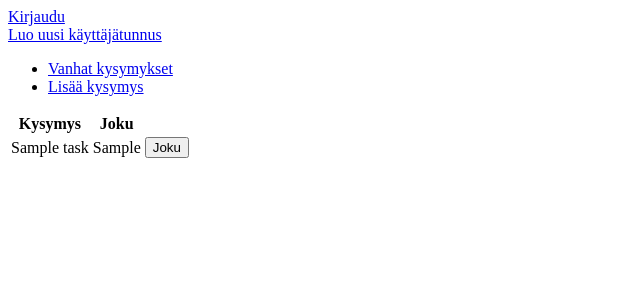
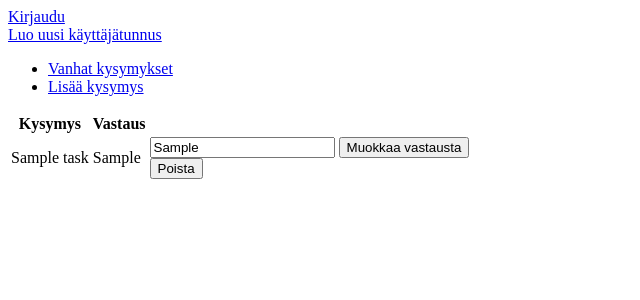
Before and after one commit to pe5/Usein-kysytyt-kysymykset, a Flask app: page /tasks in a window 1280 px wide. Shown: the top 300 px of the page, without its empty margins (0-640 px from the left). Run offline with Flask 2, Linux system fonts and the light colour scheme; tables that the repository leaves empty hold one stand-in row (values such as "Sample post").

Commit message:
muokkaus ja poistomahdollisuudet lisätty myös näkymään

```diff
--- a/application/templates/tasks/list.html
+++ b/application/templates/tasks/list.html
@@ -4,7 +4,7 @@
   <table>
     <tr>
       <th>Kysymys</th>
-      <th>Joku</th>
+      <th>Vastaus</th>
       <th></th>
     </tr>
     {% for task in tasks %}
@@ -12,9 +12,15 @@
       <td>{{ task.name }}</td>
       <td>{{ task.done }}</td>
       <td>
-	<form method="POST" action="{{ url_for('tasks_set_done', task_id=task.id) }}">
-	  <input type="submit" value="Joku"/>
+	<form method="POST" action="{{ url_for('tasks_set_done') }}">
+          <input type="hidden" value="{{task.done}}" name="vanha">
+          <input type="text" value="{{task.done}}" name="uusi">
+	  <input type="submit" value="Muokkaa vastausta"/>
 	</form>
+        <form method="POST" action="{{ url_for('delete') }}">
+          <input type="hidden" value="{{task.id}}" name="id">
+          <input type="submit" value="Poista">
+        </form>
       </td>
     </tr>
     {% endfor %}
--- a/application/templates/tasks/new.html
+++ b/application/templates/tasks/new.html
@@ -32,4 +32,4 @@
 	</td>
       </tr>
   </form>
-  {% endblock %}
+{% endblock %}
```
